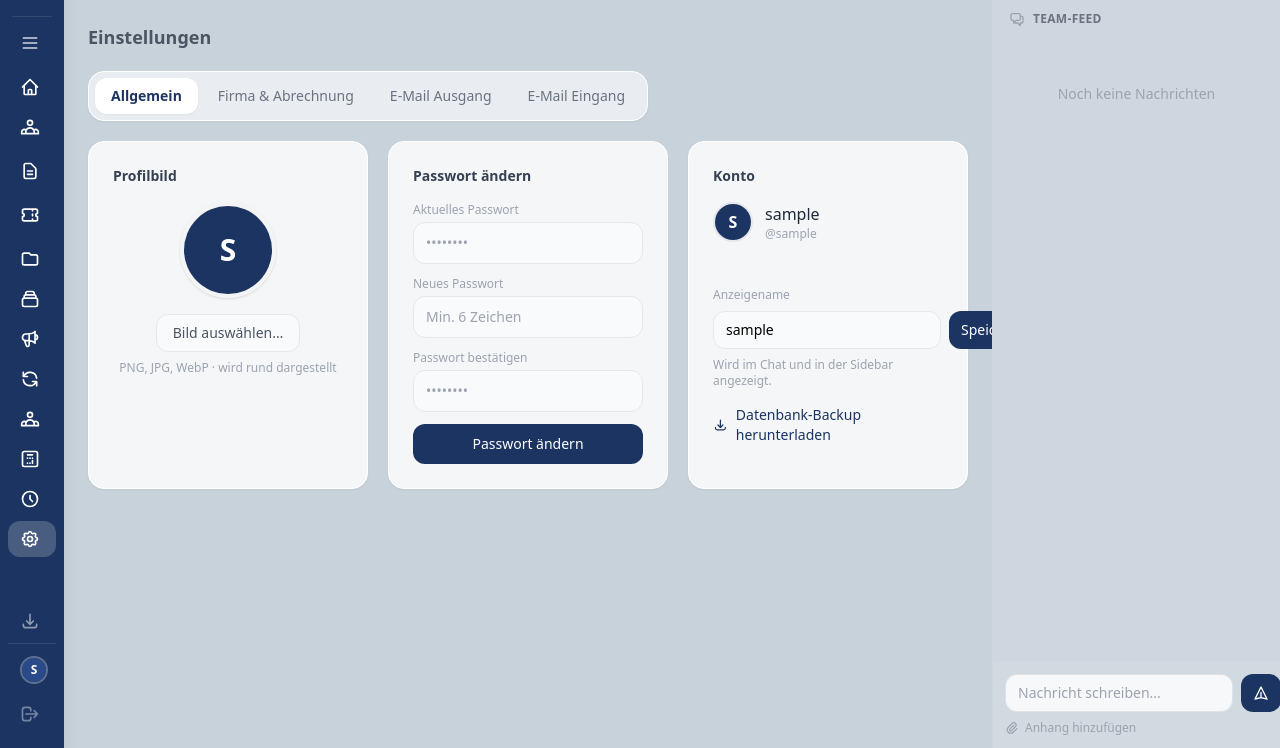
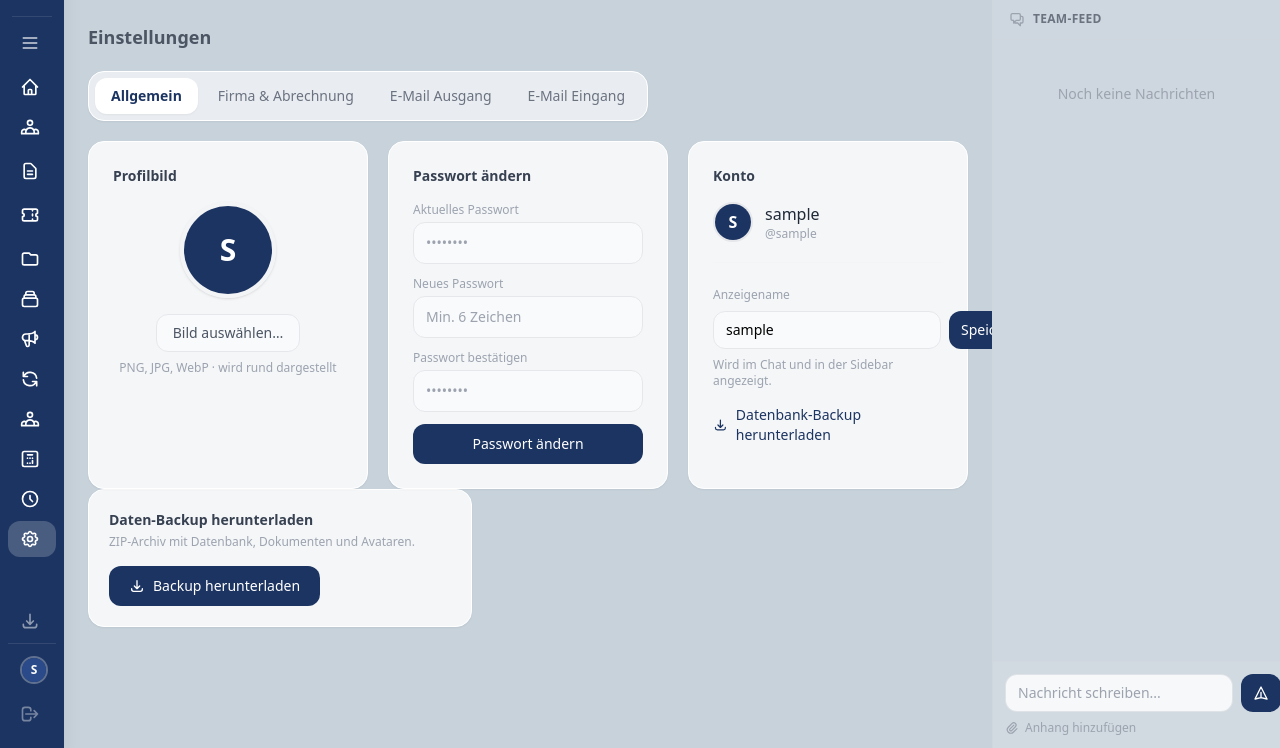
Before and after one commit to sysexperts/systemhaus24, a Flask app: page /settings in a window 1280 px wide. Shown: the part 52-800 px from the top of the page. Run offline with Flask 3, Linux system fonts and the light colour scheme; the visitor is signed in with stand-in values (Sample User, id 1); data comes from the database, SQL or seed files in the repository; data that the repository does not hold is empty; parts of the project's set-up code (start-up, migrations or seed data) failed here and were passed over; some libraries are stand-ins or nearby versions.

Commit message:
Improve backup download: ZIP with DB+docs+avatars, admin-only
- /backup now streams a ZIP containing the full data/ directory
- Restricted to admin role (was login_required)
- Download button added to Settings > Allgemein tab

```diff
--- a/itool/app.py
+++ b/itool/app.py
@@ -1250,24 +1250,27 @@ def api_counts():
 # ── Backup ────────────────────────────────────────────────────────────────────
 
 @app.route("/backup")
-@login_required
+@admin_required
 def backup():
+    import zipfile, io
     data_dir = os.path.join(os.path.dirname(__file__), "data")
-    src = os.path.join(data_dir, "itool.db")
     ts = datetime.now().strftime("%Y%m%d_%H%M%S")
-    dst = os.path.join(data_dir, f"backup_{ts}.db")
-    shutil.copy2(src, dst)
-    # Clean up old backups — keep only the 3 most recent
-    backups = sorted(
-        [f for f in os.listdir(data_dir) if f.startswith("backup_") and f.endswith(".db")],
-        reverse=True
+    buf = io.BytesIO()
+    with zipfile.ZipFile(buf, "w", zipfile.ZIP_DEFLATED) as zf:
+        for root, dirs, files in os.walk(data_dir):
+            for fname in files:
+                if fname.endswith(".db") and fname != "itool.db":
+                    continue  # alte backup_.db überspringen
+                full = os.path.join(root, fname)
+                arcname = os.path.relpath(full, os.path.dirname(data_dir))
+                zf.write(full, arcname)
+    buf.seek(0)
+    return send_file(
+        buf,
+        as_attachment=True,
+        download_name=f"systemhaus24_backup_{ts}.zip",
+        mimetype="application/zip",
     )
-    for old in backups[3:]:
-        try:
-            os.remove(os.path.join(data_dir, old))
-        except OSError:
-            pass
-    return send_file(dst, as_attachment=True, download_name=f"itool_backup_{ts}.db")
 
 
 # ── Settings ──────────────────────────────────────────────────────────────────
--- a/itool/templates/settings.html
+++ b/itool/templates/settings.html
@@ -139,6 +139,20 @@
   </script>
 
 </div>
+
+{% if session.get('role') == 'admin' %}
+  <div class="bg-white/80 rounded-2xl shadow-sm border border-white p-5 max-w-sm">
+    <p class="text-sm font-semibold text-gray-700 mb-1">Daten-Backup herunterladen</p>
+    <p class="text-xs text-gray-400 mb-4">ZIP-Archiv mit Datenbank, Dokumenten und Avataren.</p>
+    <a href="{{ url_for('backup') }}"
+       class="inline-flex items-center gap-2 bg-[#1c3461] text-white px-5 py-2.5 rounded-xl text-sm font-medium hover:bg-[#2a4a8a] transition-colors">
+      <svg class="w-4 h-4" fill="none" stroke="currentColor" viewBox="0 0 24 24">
+        <path stroke-linecap="round" stroke-linejoin="round" stroke-width="2" d="M4 16v1a3 3 0 003 3h10a3 3 0 003-3v-1m-4-4l-4 4m0 0l-4-4m4 4V4"/>
+      </svg>
+      Backup herunterladen
+    </a>
+  </div>
+{% endif %}
 
 <!-- ══════════════ TAB: Firma ══════════════ -->
 <div id="pane-firma" class="tab-pane hidden space-y-5">
```
